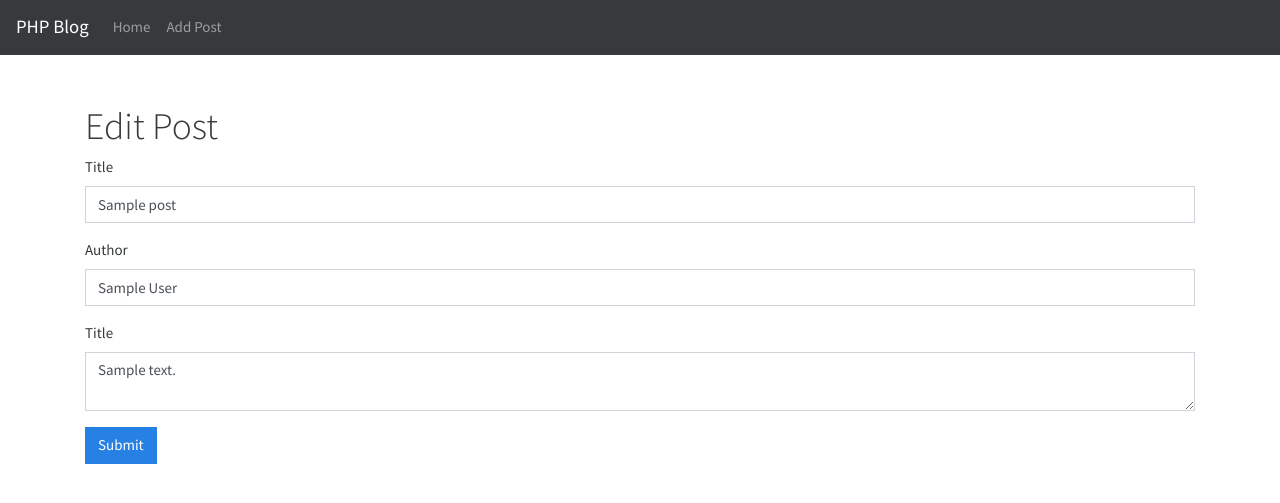
After one commit to nplayfair/basic_blog, a PHP site: page /editpost.php?id=1 in a window 1280 px wide. The commit adds this page. Shown: the top 503 px of the page. Run offline with PHP 8.4, Linux system fonts and the light colour scheme; tables that the repository leaves empty or names only in its code hold one stand-in row (values such as "Sample post"); some libraries are stand-ins or nearby versions.

Commit message:
Add edit post functionality

```diff
--- /dev/null
+++ b/editpost.php
@@ -0,0 +1,68 @@
+<?php
+    require('config/config.php');
+    require('config/db.php');
+
+    // Check for submit
+    if (isset($_POST['submit'])) {
+        // Get form data
+        $title = mysqli_real_escape_string($conn, $_POST['title']);
+        $author = mysqli_real_escape_string($conn, $_POST['author']);
+        $body = mysqli_real_escape_string($conn, $_POST['body']);
+        $update_id = mysqli_real_escape_string($conn, $_POST['update_id']);
+
+        $query = "UPDATE posts SET
+                    title='$title',
+                    author='$author',
+                    body='$body'
+                WHERE id = {$update_id}";
+
+        if (mysqli_query($conn, $query)) {
+            // Success
+            header('Location: '.ROOT_URL);
+        } else {
+            // Failure
+            echo 'ERROR: '. mysqli_error($conn);
+        }
+    }
+
+    // Get post id
+    $id = mysqli_real_escape_string($conn, $_GET['id']);
+
+    $query = 'SELECT * FROM posts WHERE id = ' . $id;
+
+    // Get result
+    $result = mysqli_query($conn, $query);
+
+    // Fetch data
+    $post = mysqli_fetch_assoc($result);
+
+    // Free result
+    mysqli_free_result($result);
+
+    // Close connection
+    mysqli_close($conn);
+
+?>
+<?php include('inc/header.php'); ?>
+    <div class="container" style="padding-top: 3rem">
+        <h1>Edit Post</h1>
+        <form method="post" action="<?php $_SERVER['PHP_SELF']; ?>">
+            <div class="form-group">
+                <label>Title</label>
+                <input type="text" class="form-control" name="title"
+                value="<?php echo $post['title']; ?>">
+            </div>
+            <div class="form-group">
+                <label>Author</label>
+                <input type="text" class="form-control" name="author"
+                value="<?php echo $post['author']; ?>">
+            </div>
+            <div class="form-group">
+                <label>Title</label>
+                <textarea class="form-control" name="body"><?php echo $post['body']; ?></textarea>
+            </div>
+            <input type="hidden" name="update_id" value="<?php echo $post['id']; ?>">
+            <input type="submit" name="submit" value="Submit" class="btn btn-primary">
+        </form>
+    </div>
+<?php include('inc/footer.php'); ?>
--- a/post.php
+++ b/post.php
@@ -29,6 +29,7 @@
             <p><?php echo $post['body']; ?></p>
         </div>
         <br>
-
+        <a href="<?php echo ROOT_URL; ?>editpost.php?id=<?php echo $post['id']; ?>"
+        class="btn btn-secondary">Edit</a>
     </div>
 <?php include('inc/footer.php'); ?>
```
